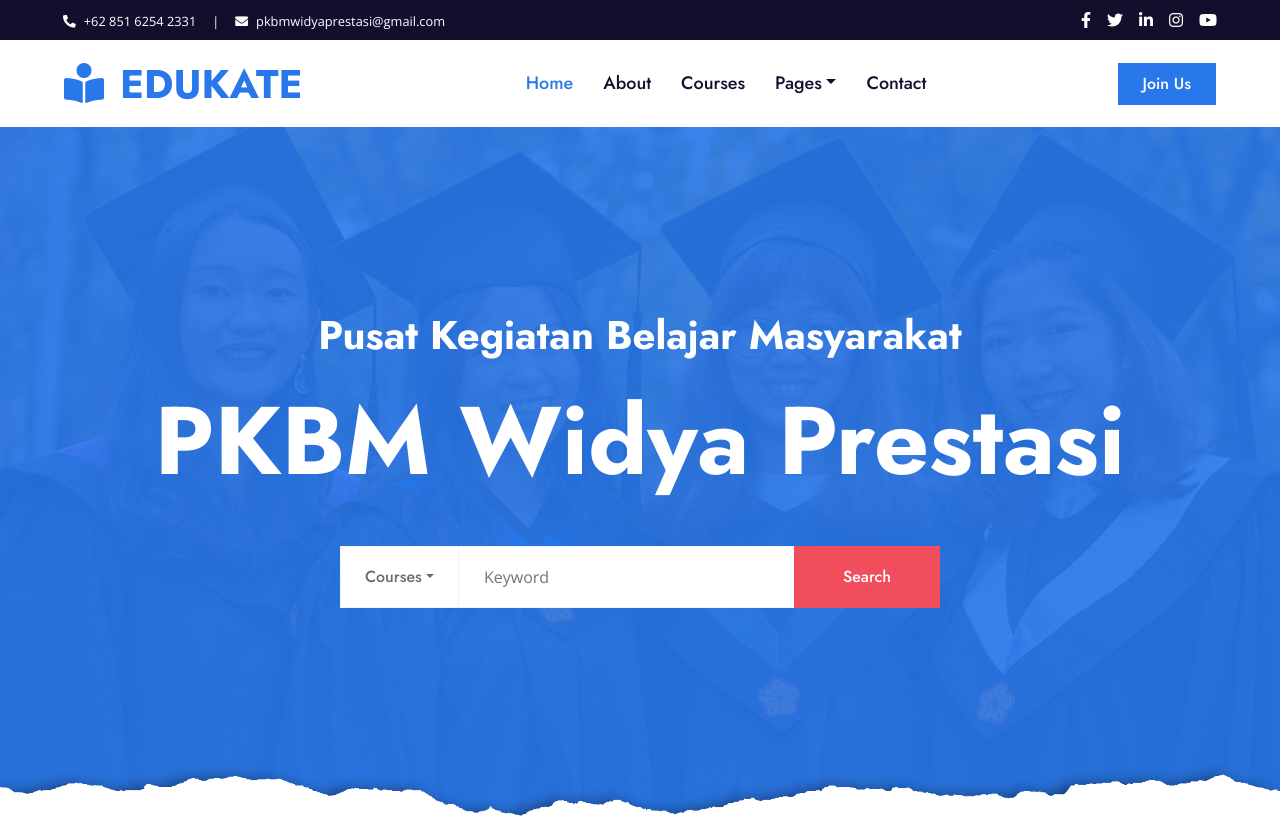
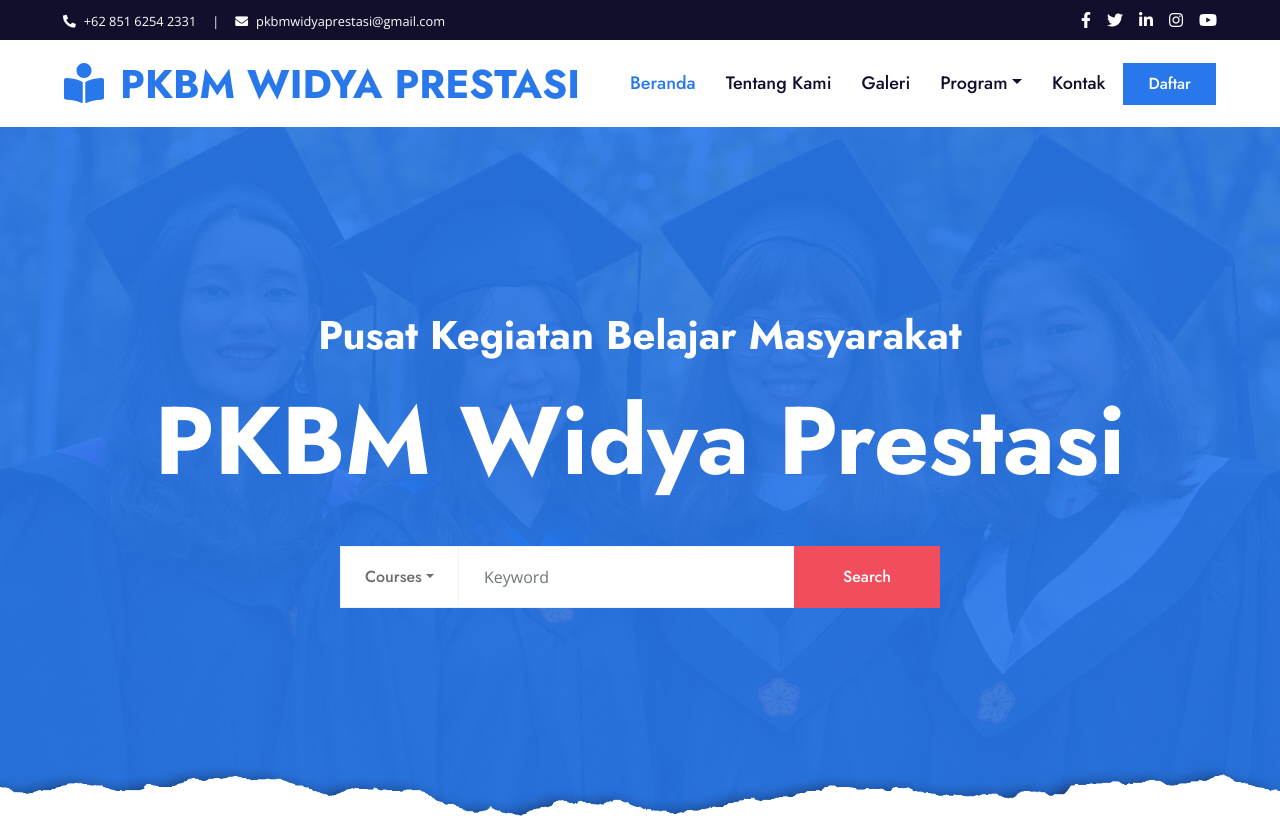
Before and after one commit to pkbmwidyaprestasi/pkbmwidyaprestasi, a plain HTML site: page index.html in a window 1280 px wide. Shown: the top 818 px of the page. Drawn offline with nearby package versions, Linux system fonts and the light colour scheme; a script that the page names is missing.

Commit message:
1index.html

```diff
--- a/index.html
+++ b/index.html
@@ -64,28 +64,28 @@
     <div class="container-fluid p-0">
         <nav class="navbar navbar-expand-lg bg-white navbar-light py-3 py-lg-0 px-lg-5">
             <a href="index.html" class="navbar-brand ml-lg-3">
-                <h1 class="m-0 text-uppercase text-primary"><i class="fa fa-book-reader mr-3"></i>Edukate</h1>
+                <h1 class="m-0 text-uppercase text-primary"><i class="fa fa-book-reader mr-3"></i>PKBM Widya Prestasi</h1>
             </a>
             <button type="button" class="navbar-toggler" data-toggle="collapse" data-target="#navbarCollapse">
                 <span class="navbar-toggler-icon"></span>
             </button>
             <div class="collapse navbar-collapse justify-content-between px-lg-3" id="navbarCollapse">
                 <div class="navbar-nav mx-auto py-0">
-                    <a href="index.html" class="nav-item nav-link active">Home</a>
-                    <a href="about.html" class="nav-item nav-link">About</a>
-                    <a href="course.html" class="nav-item nav-link">Courses</a>
+                    <a href="index.html" class="nav-item nav-link active">Beranda</a>
+                    <a href="about.html" class="nav-item nav-link">Tentang Kami</a>
+                    <a href="course.html" class="nav-item nav-link">Galeri</a>
                     <div class="nav-item dropdown">
-                        <a href="#" class="nav-link dropdown-toggle" data-toggle="dropdown">Pages</a>
+                        <a href="#" class="nav-link dropdown-toggle" data-toggle="dropdown">Program</a>
                         <div class="dropdown-menu m-0">
-                            <a href="detail.html" class="dropdown-item">Course Detail</a>
-                            <a href="feature.html" class="dropdown-item">Our Features</a>
-                            <a href="team.html" class="dropdown-item">Instructors</a>
-                            <a href="testimonial.html" class="dropdown-item">Testimonial</a>
+                            <a href="detail.html" class="dropdown-item">Program Paket A</a>
+                            <a href="feature.html" class="dropdown-item">Program Paket B</a>
+                            <a href="team.html" class="dropdown-item">Program Paket C</a>
+                            <a href="testimonial.html" class="dropdown-item">Life Skill</a>
                         </div>
                     </div>
-                    <a href="contact.html" class="nav-item nav-link">Contact</a>
+                    <a href="contact.html" class="nav-item nav-link">Kontak</a>
                 </div>
-                <a href="" class="btn btn-primary py-2 px-4 d-none d-lg-block">Join Us</a>
+                <a href="" class="btn btn-primary py-2 px-4 d-none d-lg-block">Daftar</a>
             </div>
         </nav>
     </div>
```
